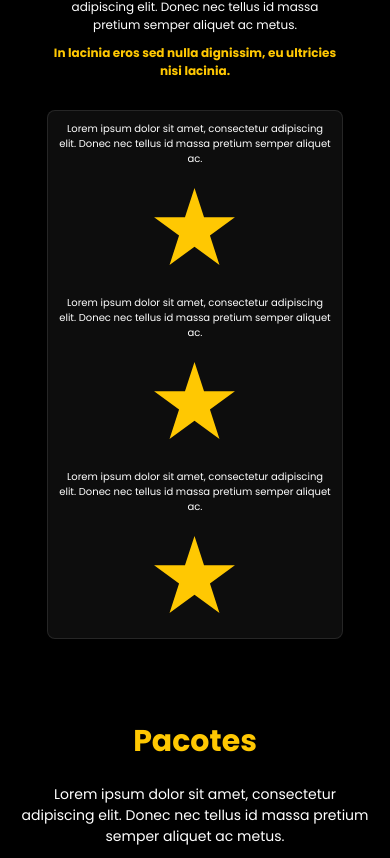
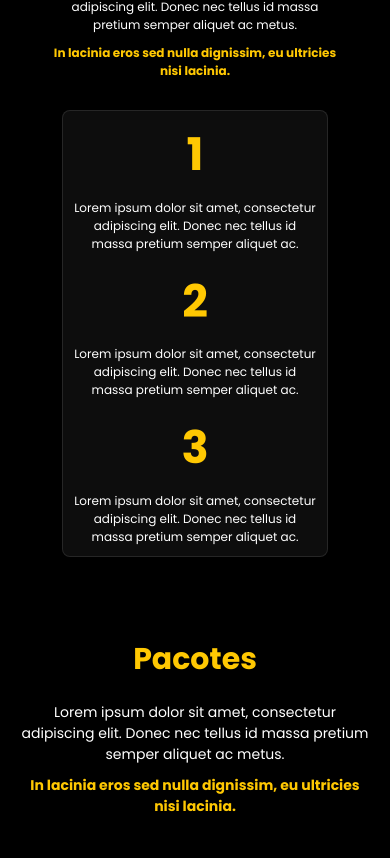
Before and after one commit to Film-Lab-landing-pages/ceos-lp, a Next.js app: page /ceo-masterclass in a window 390 px wide. Shown: the part 2660-3518 px from the top of the page. Built offline with nearby package versions, Linux system fonts and the light colour scheme.

Commit message:
feat: 480px screen responsiveness improvements for solucao section

```diff
--- a/src/sections/ASolucao/index.tsx
+++ b/src/sections/ASolucao/index.tsx
@@ -1,14 +1,14 @@
-"use client";
+'use client'
 
-import Image from "next/image";
-import { Card, Title } from "@/styles/globalStyles";
-import * as S from "./styles";
+import Image from 'next/image'
+import { Card, Title } from '@/styles/globalStyles'
+import * as S from './styles'
 
 const solutions = [
-  "Lorem ipsum dolor sit amet, consectetur adipiscing elit. Donec nec tellus id massa pretium semper aliquet ac.",
-  "Lorem ipsum dolor sit amet, consectetur adipiscing elit. Donec nec tellus id massa pretium semper aliquet ac.",
-  "Lorem ipsum dolor sit amet, consectetur adipiscing elit. Donec nec tellus id massa pretium semper aliquet ac.",
-];
+  'Lorem ipsum dolor sit amet, consectetur adipiscing elit. Donec nec tellus id massa pretium semper aliquet ac.',
+  'Lorem ipsum dolor sit amet, consectetur adipiscing elit. Donec nec tellus id massa pretium semper aliquet ac.',
+  'Lorem ipsum dolor sit amet, consectetur adipiscing elit. Donec nec tellus id massa pretium semper aliquet ac.',
+]
 
 const ASolucao = () => {
   return (
@@ -31,6 +31,7 @@ const ASolucao = () => {
             <S.CardContent>
               {solutions.map((text, index) => (
                 <S.CardItem key={index}>
+                  {/* Mantemos a ordem Texto -> Ícone para desktop */}
                   <S.CardItemText>{text}</S.CardItemText>
                   <S.CardItemIcon>
                     <Image
@@ -39,6 +40,7 @@ const ASolucao = () => {
                       width={93}
                       height={104}
                     />
+                    <span className="mobile-number">{index + 1}</span>
                   </S.CardItemIcon>
                 </S.CardItem>
               ))}
@@ -47,7 +49,7 @@ const ASolucao = () => {
         </S.CardWrapper>
       </S.FlexContainer>
     </S.SolucaoSection>
-  );
-};
+  )
+}
 
-export default ASolucao;
+export default ASolucao
--- a/src/sections/ASolucao/styles.ts
+++ b/src/sections/ASolucao/styles.ts
@@ -78,11 +78,11 @@ export const PositionedCard = styled.div`
   margin-bottom: 5rem;
 
   @media (max-width: 1024px) {
-    width: 80% !important;
+    width: 90% !important;
   }
 
   @media (max-width: 480px) {
-    width: 95% !important;
+    width: 85% !important;
     margin-bottom: 3rem;
   }
 `
@@ -106,11 +106,11 @@ export const CardItem = styled.div`
   display: flex;
   align-items: center;
   justify-content: center;
-  gap: 4.84vw;
+  gap: 5rem;
   width: 100%;
-  gap: 5rem;
 
   @media (max-width: 480px) {
+    display: flex;
     flex-direction: column;
     gap: 1rem;
   }
@@ -123,7 +123,8 @@ export const CardItemText = styled.p`
   margin-left: 4rem;
 
   @media (max-width: 480px) {
-    font-size: 1rem;
+    order: 2;
+    font-size: 1.2rem;
     width: 100%;
     margin-left: 0;
     text-align: center;
@@ -136,6 +137,10 @@ export const CardItemIcon = styled.div`
   display: flex;
   justify-content: flex-start;
 
+  .mobile-number {
+    display: none;
+  }
+
   @media (max-width: 1024px) {
     width: auto;
     justify-content: center;
@@ -144,5 +149,19 @@ export const CardItemIcon = styled.div`
   @media (max-width: 480px) {
     width: 100%;
     justify-content: center;
+    order: 1;
+
+    img,
+    [data-nimg] {
+      display: none !important;
+    }
+
+    .mobile-number {
+      display: block;
+      font-size: 4.5rem;
+      color: #ffc802;
+      font-weight: bold;
+      text-align: center;
+    }
   }
 `
```
